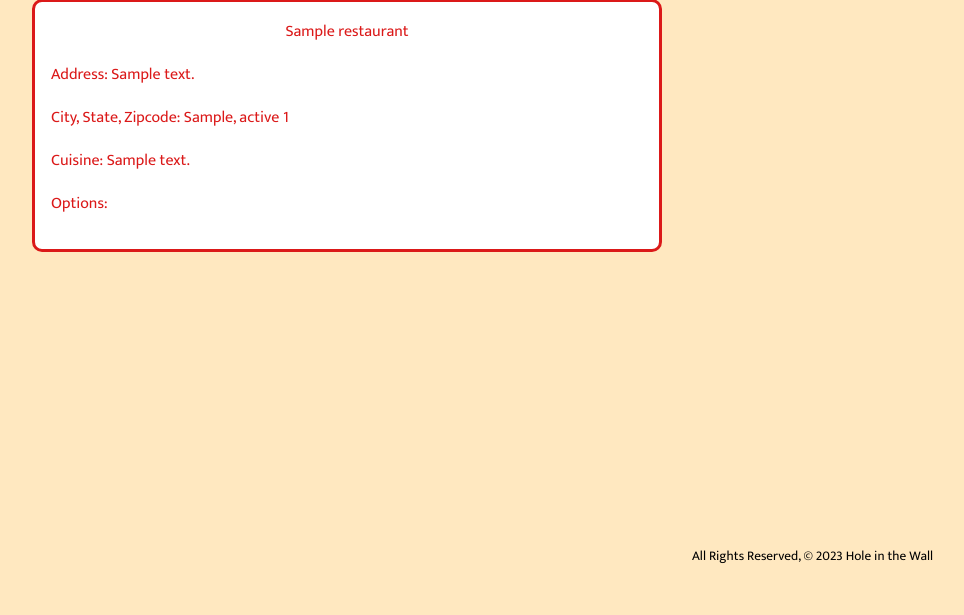
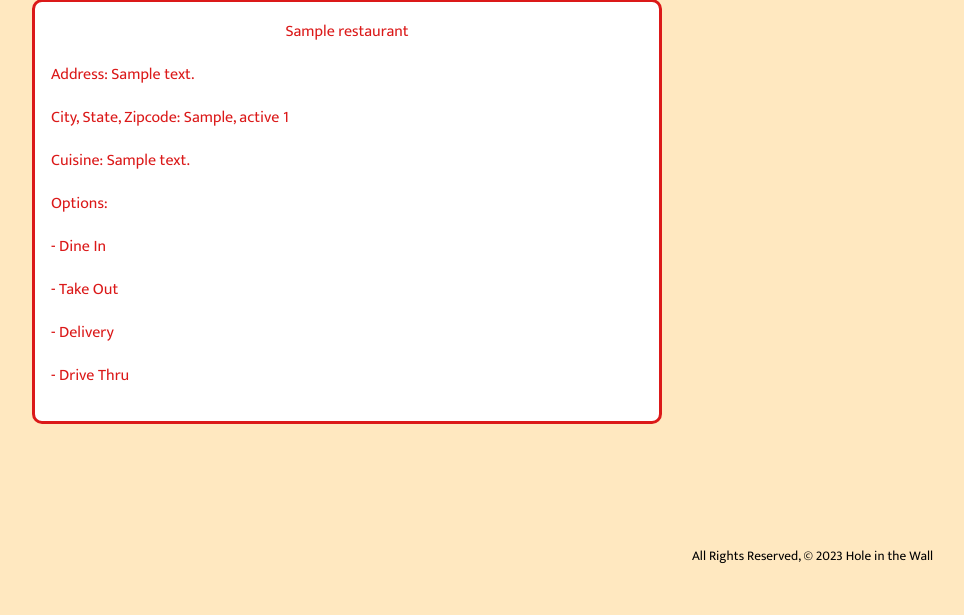
Before and after one commit to jvpati17/hole-in-the-wall, a Django app: page /restaurants/ in a window 1280 px wide. Shown: the part 281-896 px from the top of the page, without its empty margins (293-1257 px from the left). Run offline with Django 3.2, Linux system fonts and the light colour scheme; tables that the repository leaves empty hold one stand-in row (values such as "Sample post").

Commit message:
edit page + options

```diff
--- a/main_app/templates/restaurants/index.html
+++ b/main_app/templates/restaurants/index.html
@@ -12,16 +12,16 @@
                 <p>City, State, Zipcode: {{ restaurant.city }}, {{ restaurant.state }} {{ restaurant.zip_code }}</p>
                 <p>Cuisine: {{ restaurant.cuisine }}</p>
                 <p>Options: </p>
-                {% if dine_in == True %}
-                    <p>- Dine In</p>
+                {% if restaurant.dine_in %}
+                <p>- Dine In</p>
                 {% endif %}
-                {% if take_out == True %}
+                {% if restaurant.take_out %}
                     <p>- Take Out</p>
                 {% endif %}
-                {% if delivery == True %}
+                {% if restaurant.delivery %}
                     <p>- Delivery</p>
                 {% endif %}
-                {% if drive_thru == True %}
+                {% if restaurant.drive_thru %}
                     <p>- Drive Thru</p>
                 {% endif %}
             </div>
--- a/main_app/urls.py
+++ b/main_app/urls.py
@@ -8,5 +8,5 @@ urlpatterns = [
     path('restaurants/', views.restaurants_index, name='index'),
     path('restaurants/<int:restaurant_id>/', views.restaurants_detail, name='detail'),
     path('restaurants/create/', views.RestaurantCreate.as_view(), name='restaurants_create'),
-    path('restaurants/<int:restaurant_id>/update/', views.RestaurantUpdate.as_view(), name='restaurants_update')
+    path('restaurants/<int:pk>/update/', views.RestaurantUpdate.as_view(), name='restaurants_update')
 ]
```
Also changed, not shown: main_app/migrations/0002_alter_restaurant_dine_in.py (added).
